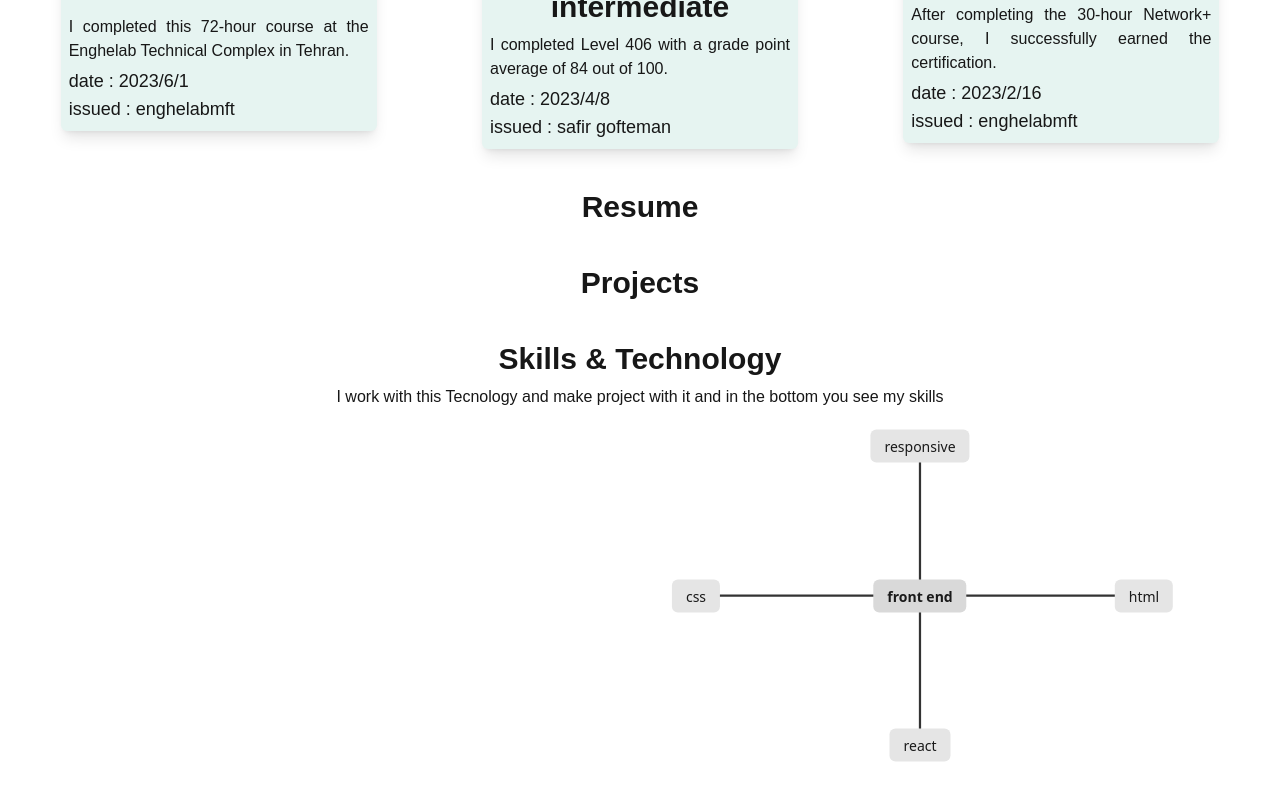
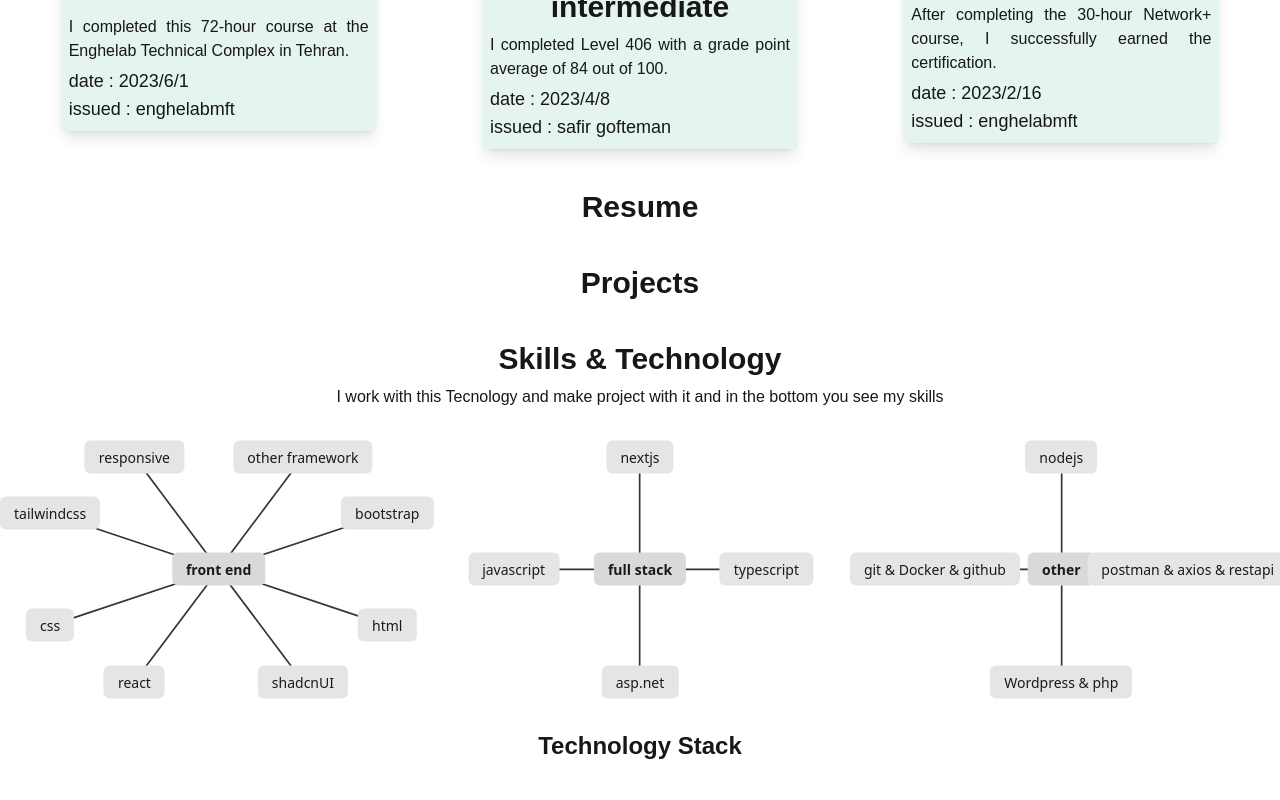
Before and after one commit to amirhoprogrammer/my-website, a Next.js app: page /Body in a window 1280 px wide. Shown: the part 1536-2336 px from the top of the page. Built offline with nearby package versions, Linux system fonts and the light colour scheme.

Commit message:
edit in skills & Technology

```diff
--- a/app/Body/page.tsx
+++ b/app/Body/page.tsx
@@ -69,6 +69,9 @@ export default function Body() {
           you see my skills
         </p>
         <FrontEndMindMap />
+        <h2 className="text-2xl font-bold mb-2 text-center">
+          Technology Stack
+        </h2>
       </div>
     </div>
   );
--- a/app/globals.css
+++ b/app/globals.css
@@ -35,6 +35,11 @@ body {
   color: var(--foreground);
   font-family: Arial, Helvetica, sans-serif;
 }
+@media (max-width: 1350) {
+  .frontEndMap {
+    flex-wrap: wrap;
+  }
+}
 @media (max-width: 850) {
   .card h2 {
     font-size: 20px;
--- a/components/Frontendmindmap.tsx
+++ b/components/Frontendmindmap.tsx
@@ -1,36 +1,39 @@
 "use client";
-
 import { useEffect, useRef, useState } from "react";
-
-/**
- * FrontEndMindMap
- * یه دیاگرام hub-and-spoke (یه نود مرکزی با چند شاخه) با انیمیشن ورود.
- * وقتی کامپوننت وارد دید کاربر بشه (با IntersectionObserver)، خط‌ها به صورت
- * "کشیده‌شدن" (SVG stroke-dashoffset) و نودها با fade+scale ظاهر می‌شن.
- *
- * استفاده در Next.js (App Router):
- *   1. این فایل رو در components/FrontEndMindMap.tsx بذارید.
- *   2. در صفحه‌تون: import FrontEndMindMap from "@/components/FrontEndMindMap";
- *   3. <FrontEndMindMap /> رو جایی که می‌خواید رندر کنید.
- *
- * وابستگی خارجی نداره (فقط React + CSS ساده)، پس نیازی به نصب پکیج اضافه نیست.
- */
-
+import "../app/globals.css";
 type Node = {
   id: string;
   label: string;
-  // موقعیت نسبت به مرکز (درصد از عرض/ارتفاع کانتینر)
-  x: number; // 0 = چپ, 100 = راست
-  y: number; // 0 = بالا, 100 = پایین
+  x: number;
+  y: number;
 };
 
-const CENTER: Node = { id: "center", label: "front end", x: 100, y: 50 };
+const CENTER: Node = { id: "center", label: "front end", x: 50, y: 50 };
 
 const BRANCHES: Node[] = [
-  { id: "responsive", label: "responsive", x: 100, y: 10 },
-  { id: "css", label: "css", x: 60, y: 50 },
-  { id: "html", label: "html", x: 140, y: 50 },
-  { id: "react", label: "react", x: 100, y: 90 },
+  { id: "responsive", label: "responsive", x: 30, y: 10 },
+  { id: "css", label: "css", x: 10, y: 70 },
+  { id: "html", label: "html", x: 90, y: 70 },
+  { id: "react", label: "react", x: 30, y: 90 },
+  { id: "tailwindcss", label: "tailwindcss", x: 10, y: 30 },
+  { id: "bootstrap", label: "bootstrap", x: 90, y: 30 },
+  { id: "shadcnUI", label: "shadcnUI", x: 70, y: 90 },
+  { id: "other framework", label: "other framework", x: 70, y: 10 },
+];
+const Center: Node = { id: "center", label: "full stack", x: 50, y: 50 };
+const Branch: Node[] = [
+  { id: "nextjs", label: "nextjs", x: 50, y: 10 },
+  { id: "typescript", label: "typescript", x: 80, y: 50 },
+  { id: "javascript", label: "javascript", x: 20, y: 50 },
+  { id: "asp.net", label: "asp.net", x: 50, y: 90 },
+];
+
+const Centers: Node = { id: "center", label: "other", x: 50, y: 50 };
+const Branches: Node[] = [
+  { id: "nodejs", label: "nodejs", x: 50, y: 10 },
+  { id: "api", label: "postman & axios & restapi", x: 80, y: 50 },
+  { id: "git", label: "git & Docker & github", x: 20, y: 50 },
+  { id: "php", label: "Wordpress & php", x: 50, y: 90 },
 ];
 
 export default function FrontEndMindMap() {
@@ -56,6 +59,7 @@ export default function FrontEndMindMap() {
   }, []);
 
   return (
+    <div className="flex frontEndMap my-5">
       <div
         ref={containerRef}
         className="mindmap-wrapper"
@@ -88,7 +92,6 @@ export default function FrontEndMindMap() {
           ))}
         </svg>
 
-      {/* نود مرکزی */}
         <div
           className={
             visible ? "mm-node mm-center mm-node-in" : "mm-node mm-center"
@@ -98,7 +101,6 @@ export default function FrontEndMindMap() {
           {CENTER.label}
         </div>
 
-      {/* نودهای اطراف */}
         {BRANCHES.map((node, i) => (
           <div
             key={node.id}
@@ -154,5 +156,199 @@ export default function FrontEndMindMap() {
           }
         `}</style>
       </div>
+      <div
+        ref={containerRef}
+        className="mindmap-wrapper"
+        style={{
+          width: "100%",
+          maxWidth: 560,
+          aspectRatio: "1.5 / 1",
+          margin: "0 auto",
+          position: "relative",
+        }}
+      >
+        <svg
+          viewBox="0 0 100 66.67"
+          width="100%"
+          height="100%"
+          style={{ overflow: "visible" }}
+        >
+          {Branch.map((node, i) => (
+            <line
+              key={node.id}
+              x1={Center.x}
+              y1={Center.y * 0.6667}
+              x2={node.x}
+              y2={node.y * 0.6667}
+              stroke="#333"
+              strokeWidth={0.4}
+              className={visible ? "mm-line1 mm-line-in" : "mm-line1"}
+              style={{ transitionDelay: `${i * 120}ms` }}
+            />
+          ))}
+        </svg>
+
+        <div
+          className={
+            visible ? "mm-node1 mm-center mm-node-in" : "mm-node1 mm-center"
+          }
+          style={{ left: `${Center.x}%`, top: `${Center.y}%` }}
+        >
+          {Center.label}
+        </div>
+
+        {Branch.map((node, i) => (
+          <div
+            key={node.id}
+            className={visible ? "mm-node1 mm-node-in" : "mm-node1"}
+            style={{
+              left: `${node.x}%`,
+              top: `${node.y}%`,
+              transitionDelay: `${150 + i * 120}ms`,
+            }}
+          >
+            {node.label}
+          </div>
+        ))}
+
+        <style jsx>{`
+          .mm-node1 {
+            position: absolute;
+            transform: translate(-50%, -50%) scale(0.85);
+            background: #e5e5e5;
+            padding: 6px 14px;
+            border-radius: 6px;
+            font-family: system-ui, -apple-system, sans-serif;
+            font-size: 14px;
+            color: #1a1a1a;
+            white-space: nowrap;
+            opacity: 0;
+            transition: opacity 1s ease, transform 1s ease;
+          }
+          .mm-node-in {
+            opacity: 1;
+            transform: translate(-50%, -50%) scale(1);
+          }
+          .mm-center {
+            font-weight: 600;
+            background: #d9d9d9;
+          }
+          .mm-line1 {
+            stroke-dasharray: 60;
+            stroke-dashoffset: 60;
+            transition: stroke-dashoffset 1.1s ease;
+          }
+          .mm-line-in {
+            stroke-dashoffset: 0;
+          }
+          @media (prefers-reduced-motion: reduce) {
+            .mm-node1,
+            .mm-line1 {
+              transition: none !important;
+              opacity: 1 !important;
+              transform: translate(-50%, -50%) scale(1) !important;
+              stroke-dashoffset: 0 !important;
+            }
+          }
+        `}</style>
+      </div>
+      <div
+        ref={containerRef}
+        className="mindmap-wrapper"
+        style={{
+          width: "100%",
+          maxWidth: 560,
+          aspectRatio: "1.5 / 1",
+          margin: "0 auto",
+          position: "relative",
+        }}
+      >
+        <svg
+          viewBox="0 0 100 66.67"
+          width="100%"
+          height="100%"
+          style={{ overflow: "visible" }}
+        >
+          {Branches.map((node, i) => (
+            <line
+              key={node.id}
+              x1={Centers.x}
+              y1={Centers.y * 0.6667}
+              x2={node.x}
+              y2={node.y * 0.6667}
+              stroke="#333"
+              strokeWidth={0.4}
+              className={visible ? "mm-line2 mm-line-in" : "mm-line2"}
+              style={{ transitionDelay: `${i * 120}ms` }}
+            />
+          ))}
+        </svg>
+
+        <div
+          className={
+            visible ? "mm-node2 mm-center mm-node-in" : "mm-node2 mm-center"
+          }
+          style={{ left: `${Centers.x}%`, top: `${Centers.y}%` }}
+        >
+          {Centers.label}
+        </div>
+
+        {/* نودهای اطراف */}
+        {Branches.map((node, i) => (
+          <div
+            key={node.id}
+            className={visible ? "mm-node2 mm-node-in" : "mm-node2"}
+            style={{
+              left: `${node.x}%`,
+              top: `${node.y}%`,
+              transitionDelay: `${150 + i * 120}ms`,
+            }}
+          >
+            {node.label}
+          </div>
+        ))}
+
+        <style jsx>{`
+          .mm-node2 {
+            position: absolute;
+            transform: translate(-50%, -50%) scale(0.85);
+            background: #e5e5e5;
+            padding: 6px 14px;
+            border-radius: 6px;
+            font-family: system-ui, -apple-system, sans-serif;
+            font-size: 14px;
+            color: #1a1a1a;
+            white-space: nowrap;
+            opacity: 0;
+            transition: opacity 1.5s ease, transform 1.5s ease;
+          }
+          .mm-node-in {
+            opacity: 1;
+            transform: translate(-50%, -50%) scale(1);
+          }
+          .mm-center {
+            font-weight: 600;
+            background: #d9d9d9;
+          }
+          .mm-line2 {
+            stroke-dasharray: 60;
+            stroke-dashoffset: 60;
+            transition: stroke-dashoffset 1.6s ease;
+          }
+          .mm-line-in {
+            stroke-dashoffset: 0;
+          }
+          @media (prefers-reduced-motion: reduce) {
+            .mm-node2,
+            .mm-line2 {
+              transition: none !important;
+              opacity: 1 !important;
+              transform: translate(-50%, -50%) scale(1) !important;
+              stroke-dashoffset: 0 !important;
+            }
+          }
+        `}</style>
+      </div>
+    </div>
   );
 }
```
Lines whose indentation alone changed are shown as unchanged.
